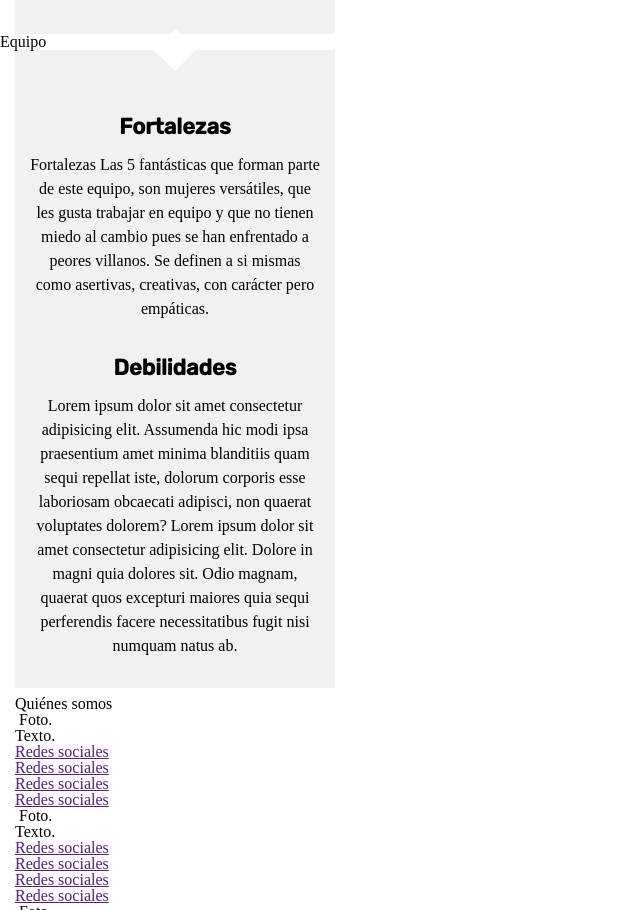
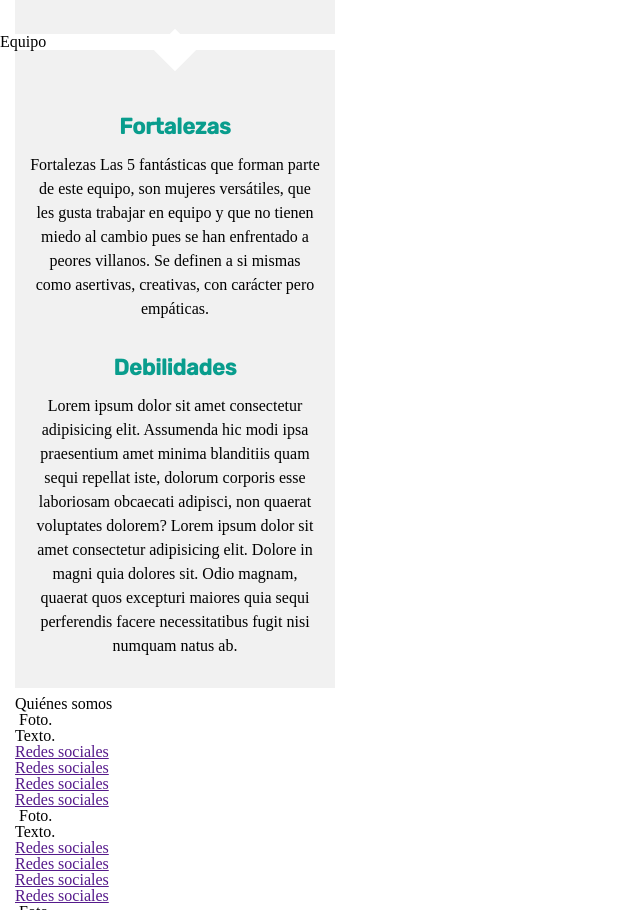
Before and after one commit to IreneBioque/Grupal-Web, a plain HTML site: page index.html in a window 1280 px wide. Shown: the part 945-1855 px from the top of the page, without its empty margins (0-640 px from the left). Drawn offline with nearby package versions, Linux system fonts and the light colour scheme.

Commit message:
change var

```diff
--- a/styles/main.css
+++ b/styles/main.css
@@ -177,7 +177,7 @@ body {
 }
 
 .h3 {
-  color: var(--font-color);
+  color: var(--brand-color);
   font-family: var(--brand-font2);
   font-size: 22px;
   margin-top: 30px;
```
